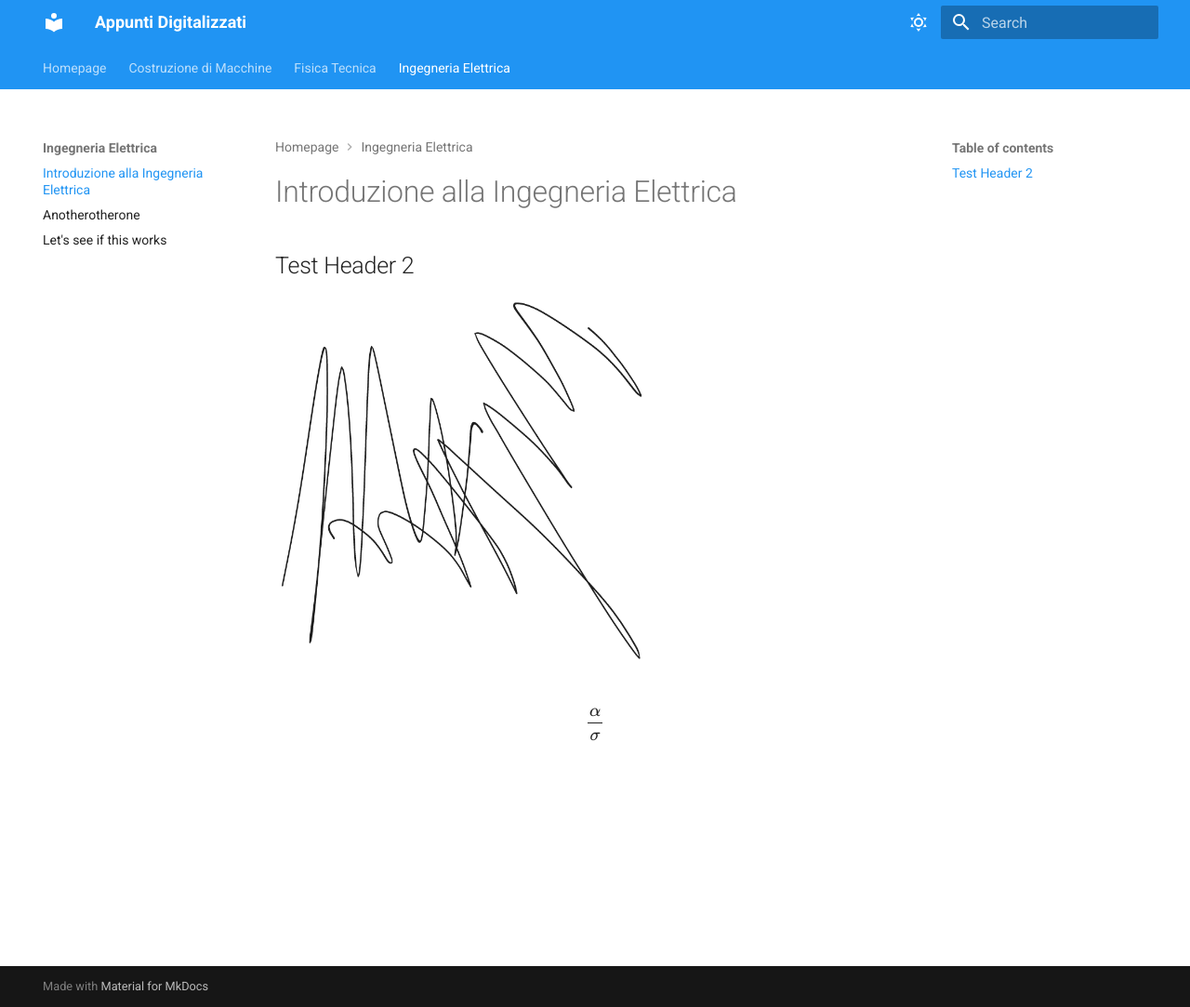
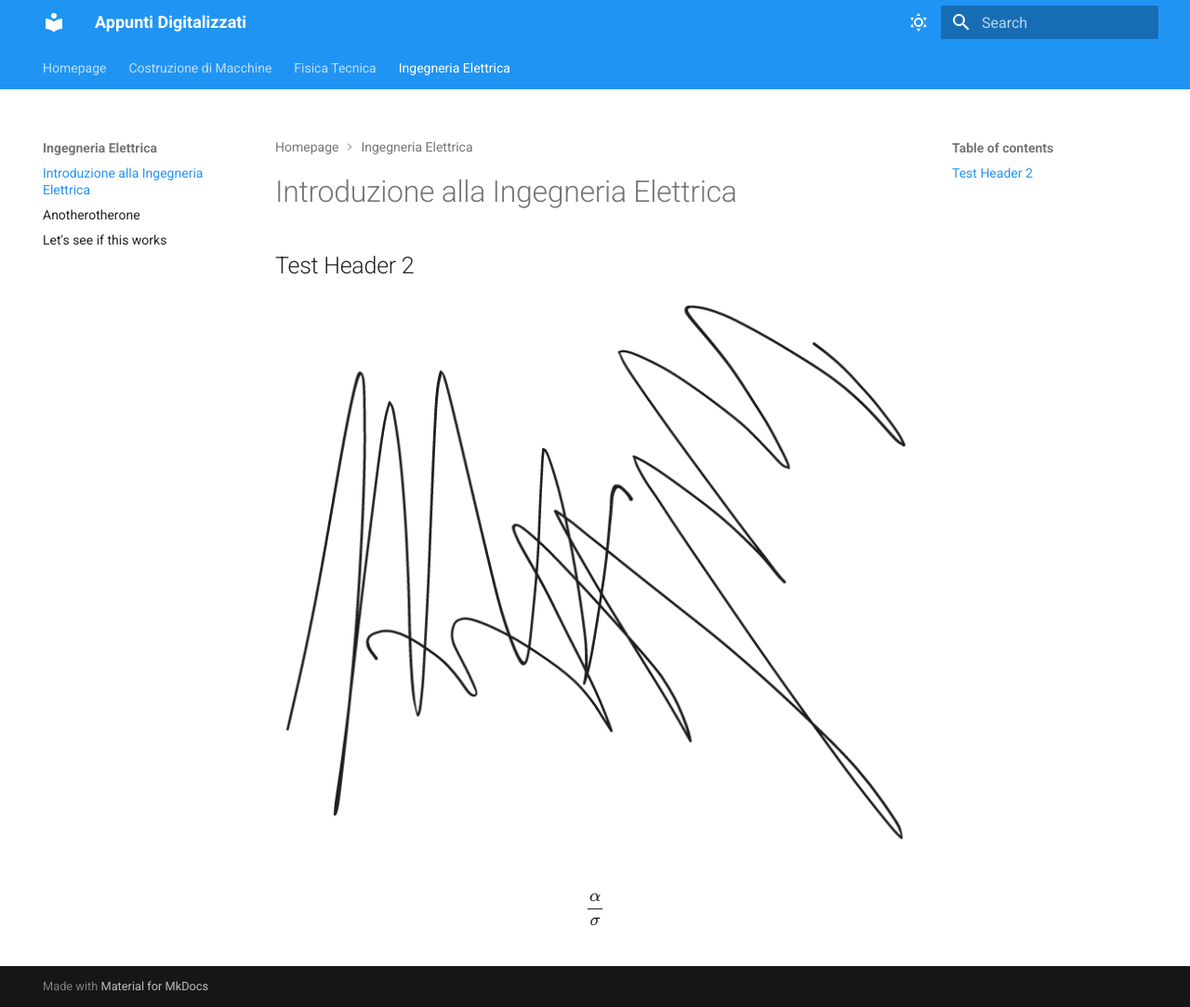
Before and after one commit to MORaHo/Appunti, an MkDocs documentation site: the page built from docs/Ingegneria_Elettrica/Test File.md, in a window 1280 px wide and 1083 px high. Shown: the whole window at 93% size. Built offline with MkDocs 1.6.1 and Material for MkDocs 9.7.7, drawn with Linux system fonts in a browser that asks for light colours; some web fonts are replaced.

Commit message:
Update Test File.md

```diff
--- a/docs/Ingegneria_Elettrica/Test File.md
+++ b/docs/Ingegneria_Elettrica/Test File.md
@@ -11,6 +11,6 @@
 
 ## Test Header 2
 
-![](../images/Drawing 2023-08-22 23.38.00.excalidraw.png){: style="height:400px;width:400px"}
+![](../images/Drawing 2023-08-22 23.38.00.excalidraw.png){: class="center",style="height:400px;width:400px"}
 
 $$\frac{\alpha}{\sigma}$$
```
